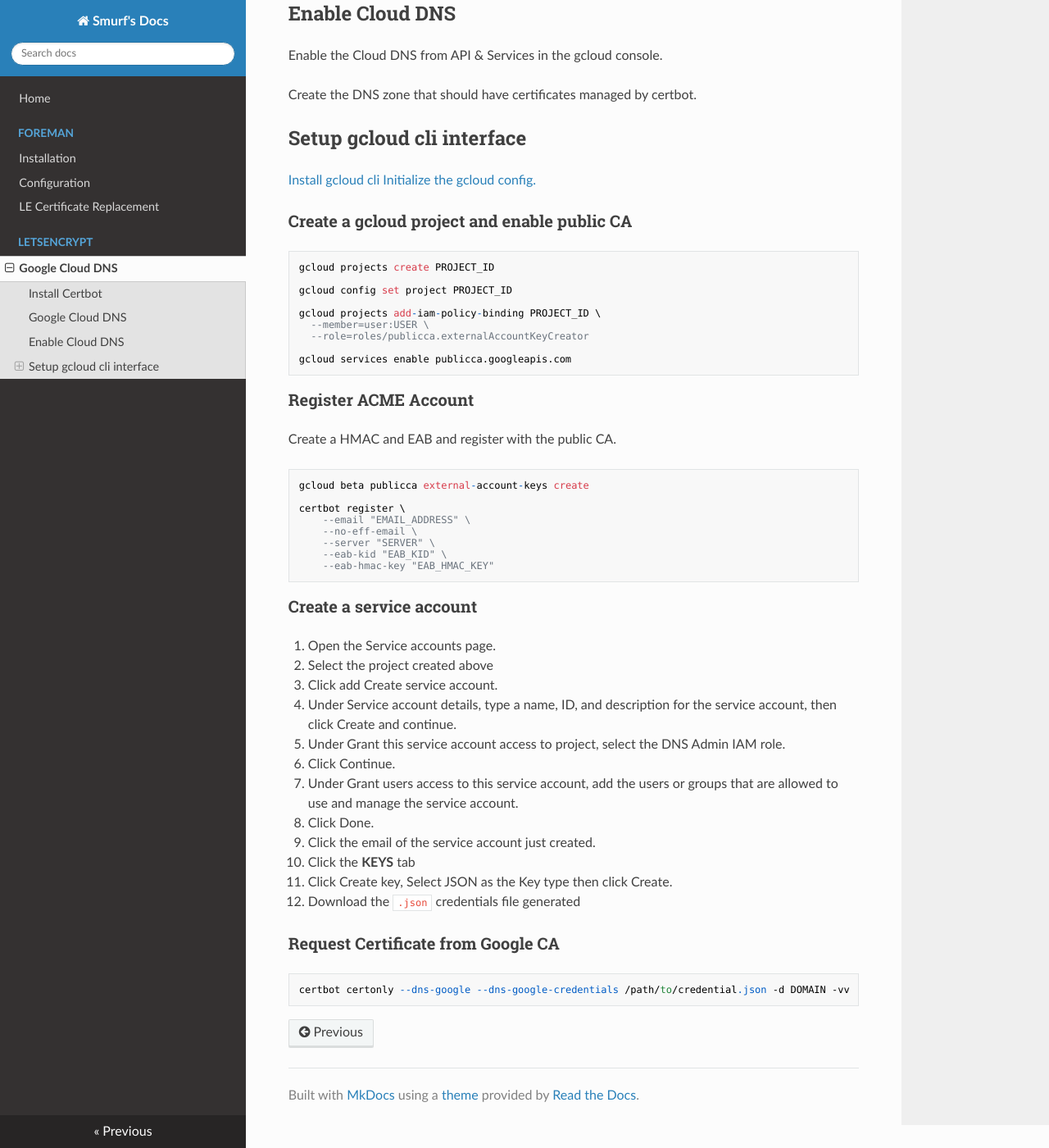
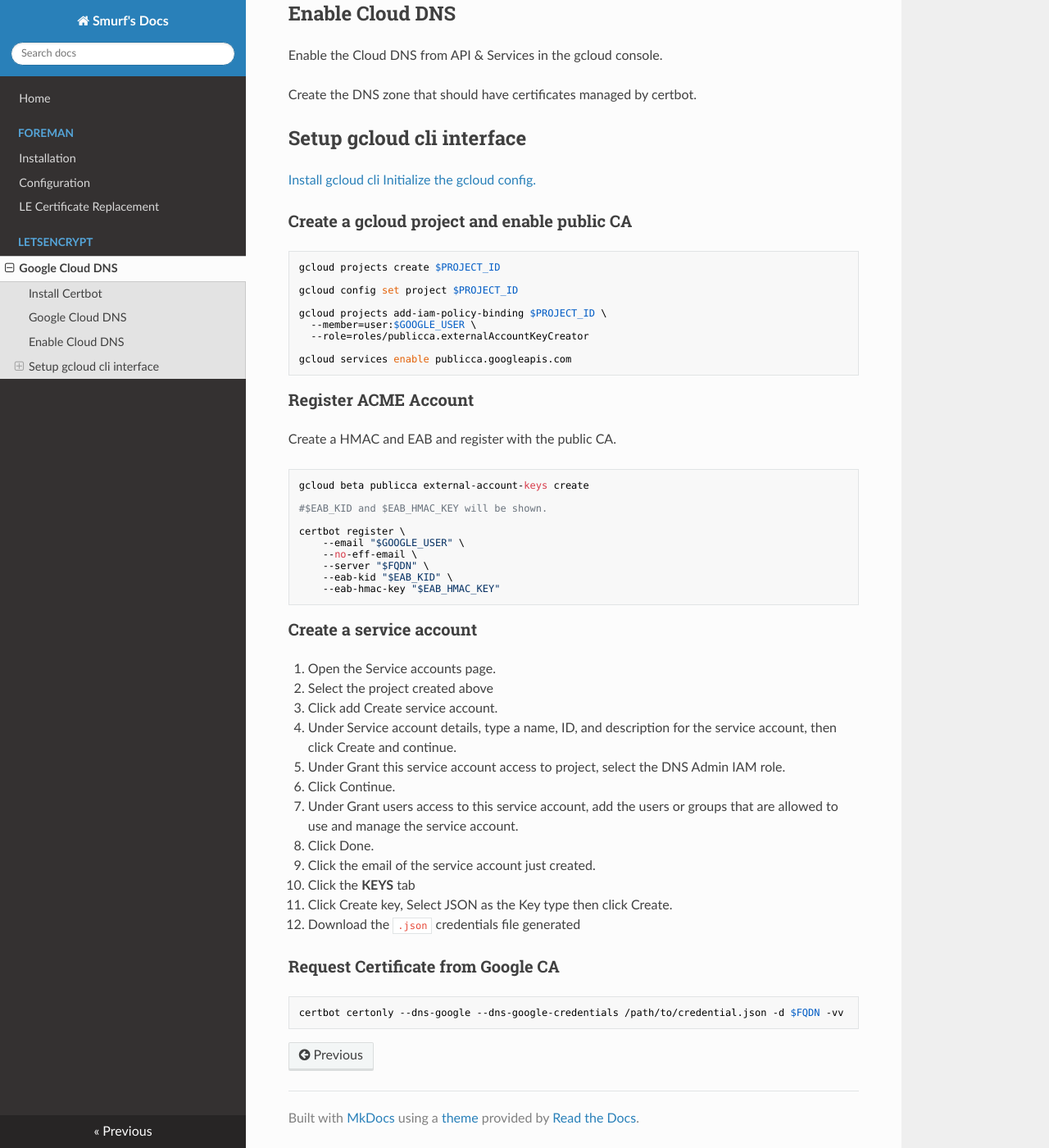
Before and after one commit to Smurf/smurf-docs, an MkDocs documentation site: the page built from docs/letsencrypt/google-dns.md, in a window 1280 px wide and 1400 px high, scrolled down 584 px. Shown: the whole window at 82% size. Built offline with MkDocs 1.6.1, drawn with Linux system fonts in a browser that asks for light colours; nearby versions of some CDN libraries.

Commit message:
Update google docs

````diff
--- a/docs/letsencrypt/google-dns.md
+++ b/docs/letsencrypt/google-dns.md
@@ -34,12 +34,12 @@ Create the DNS zone that should have certificates managed by certbot.
 ### Create a gcloud project and enable public CA
 
 ```
-gcloud projects create PROJECT_ID
+gcloud projects create $PROJECT_ID
 
-gcloud config set project PROJECT_ID
+gcloud config set project $PROJECT_ID
 
-gcloud projects add-iam-policy-binding PROJECT_ID \
-  --member=user:USER \
+gcloud projects add-iam-policy-binding $PROJECT_ID \
+  --member=user:$GOOGLE_USER \
   --role=roles/publicca.externalAccountKeyCreator
 
 gcloud services enable publicca.googleapis.com
@@ -52,12 +52,14 @@ Create a HMAC and EAB and register with the public CA.
 ```
 gcloud beta publicca external-account-keys create
 
+#$EAB_KID and $EAB_HMAC_KEY will be shown.
+
 certbot register \
-    --email "EMAIL_ADDRESS" \
+    --email "$GOOGLE_USER" \
     --no-eff-email \
-    --server "SERVER" \
-    --eab-kid "EAB_KID" \
-    --eab-hmac-key "EAB_HMAC_KEY"
+    --server "$FQDN" \
+    --eab-kid "$EAB_KID" \
+    --eab-hmac-key "$EAB_HMAC_KEY"
 ```
 ### Create a service account
 
@@ -77,5 +79,5 @@ certbot register \
 ### Request Certificate from Google CA
 
 ```
-certbot certonly --dns-google --dns-google-credentials /path/to/credential.json -d DOMAIN -vv
+certbot certonly --dns-google --dns-google-credentials /path/to/credential.json -d $FQDN -vv
 ```
````
Also changed, not shown: docs/foreman/install.md (+6 -2 lines), docs/foreman/renew-certs.md (+11 -3 lines).
